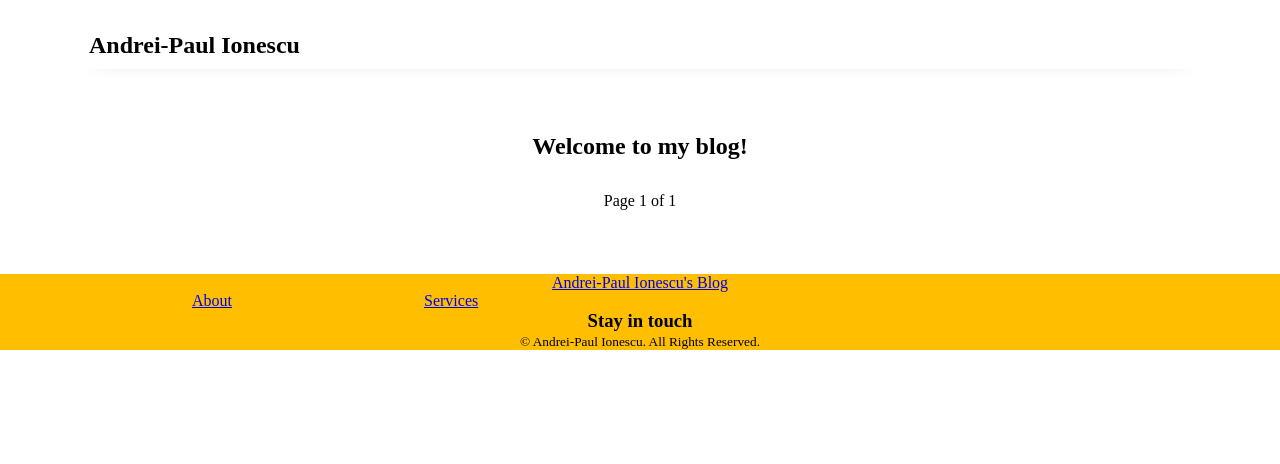
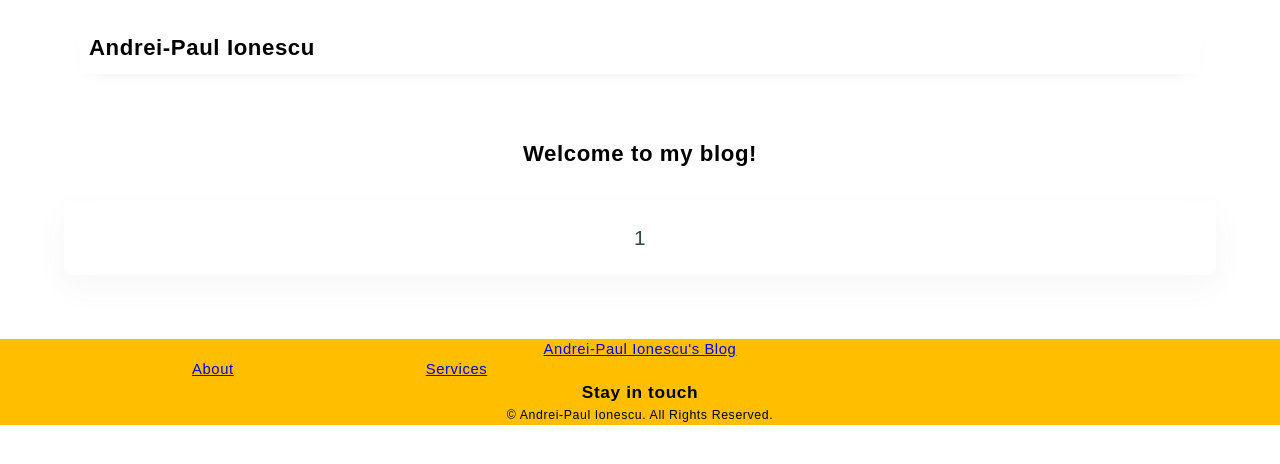
Before and after one commit to StonedHesus/personal-blog, a Django app: page /blog/ in a window 1280 px wide. Shown: the top 464 px of the page. Run offline with Django 4.2, Linux system fonts and the light colour scheme; data that the repository does not hold is empty.

Commit message:
Commenced working on altering the look and feel of the pagination.

```diff
--- a/blog/models.py
+++ b/blog/models.py
@@ -41,6 +41,9 @@ class Post(models.Model):
     author = models.ForeignKey(User, on_delete=models.CASCADE, related_name='blog_posts')
     body   = models.TextField()
 
+    #TODO: Find a proper way to the image field.
+    #articles_main_photograph = models.ImageField(upload_to='blog/images', default=None)
+
     publish = models.DateTimeField(default=timezone.now)
     created   = models.DateTimeField(auto_now_add=True)
     updated   = models.DateTimeField(auto_now=True)
--- a/blog/static/blog/css/base.css
+++ b/blog/static/blog/css/base.css
@@ -1,3 +1,16 @@
+html {
+
+  box-sizing: border-box;
+  font-size: 92.5%;
+  overflow-y: scroll;
+  font-family: "Poppins", sans-serif;
+  letter-spacing: 0.6px;
+  line-height: 1.4;
+  -webkit-user-select: none;
+  backface-visibility: hidden;
+  -webkit-font-smoothing: subpixel-antialiased;
+}
+
 *, *::before, *::after {
 
     -webkit-box-sizing: border-box;
--- a/blog/static/blog/css/pagination.css
+++ b/blog/static/blog/css/pagination.css
@@ -1,8 +1,53 @@
+:root {
+  --primary: #23adad;
+  --lightGray: #23adade1;
+  --lightGray2: #cbe0dd;
+  --darkGray: #2d4848;
+}
+
 .pagination{
 
     text-align: center;
+
+    display: flex;
+    justify-content: center;
+    align-items: center;
+    height: 5rem;
+
+    border-radius: 0.6rem;
+    background: #ffffff;
+
+    box-shadow: 0 0.8rem 2rem rgba(90, 97, 129, 0.05);
 
     margin-top: 2.5%;
     margin-left: 5%;
     margin-right: 5%;
 }
+
+.list-item{
+
+    width: 10rem;
+    height: 10rem;
+    display: flex;
+    flex-direction: column;
+    align-items: center;
+    justify-content: center;
+    color: var(--darkGray);
+    cursor: pointer;
+}
+
+.page-numbers{
+
+    display: flex;
+    justify-content: center;
+    align-items: center;
+    margin: 0.8rem;
+    font-size: 1.4rem;
+    cursor: pointer;
+}
+
+.current-page{
+
+    color: var(--darkGray);
+    pointer-events: initial;
+}
--- a/blog/templates/blog/pagination.html
+++ b/blog/templates/blog/pagination.html
@@ -9,9 +9,18 @@
             <a href="?page={{ page.previous_page_number }}">Previous</a>
         {% endif %}
 
-        <span class="current-page">
-            Page {{ page.number }} of {{ page.paginator.num_pages }}
-        </span>
+
+        <ul class="pages">
+
+            {% for index in page.paginator.page_range%}
+
+                {% if index == page.number %}
+                    <li class="list-item page-numbers current-page">{{ index }}</li>
+                {% else %}
+                    <li class="list-item page-numbers">{{ index }}</li>
+                {% endif%}
+            {% endfor %}
+        </ul>
 
         {% if page.has_next %}
             <a href="?page={{ page.next_page_number }}">Next</a>
```
